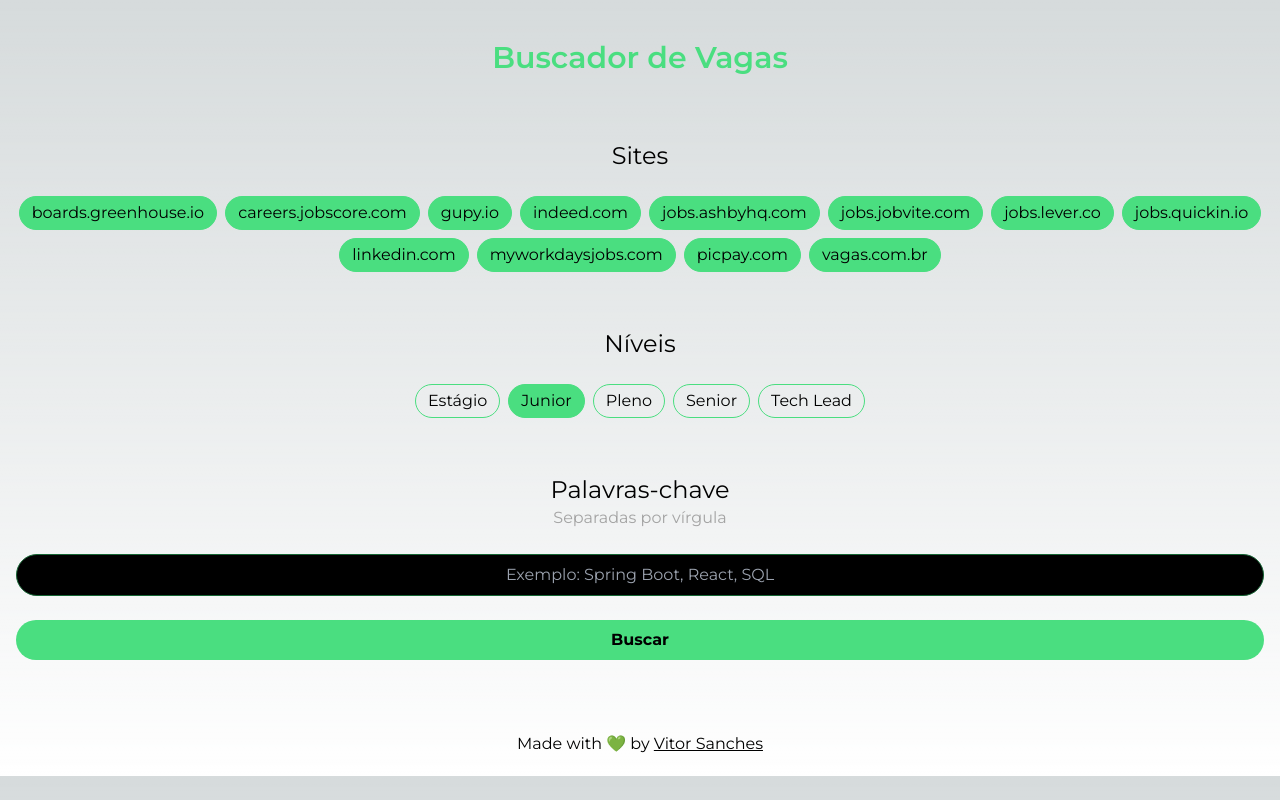
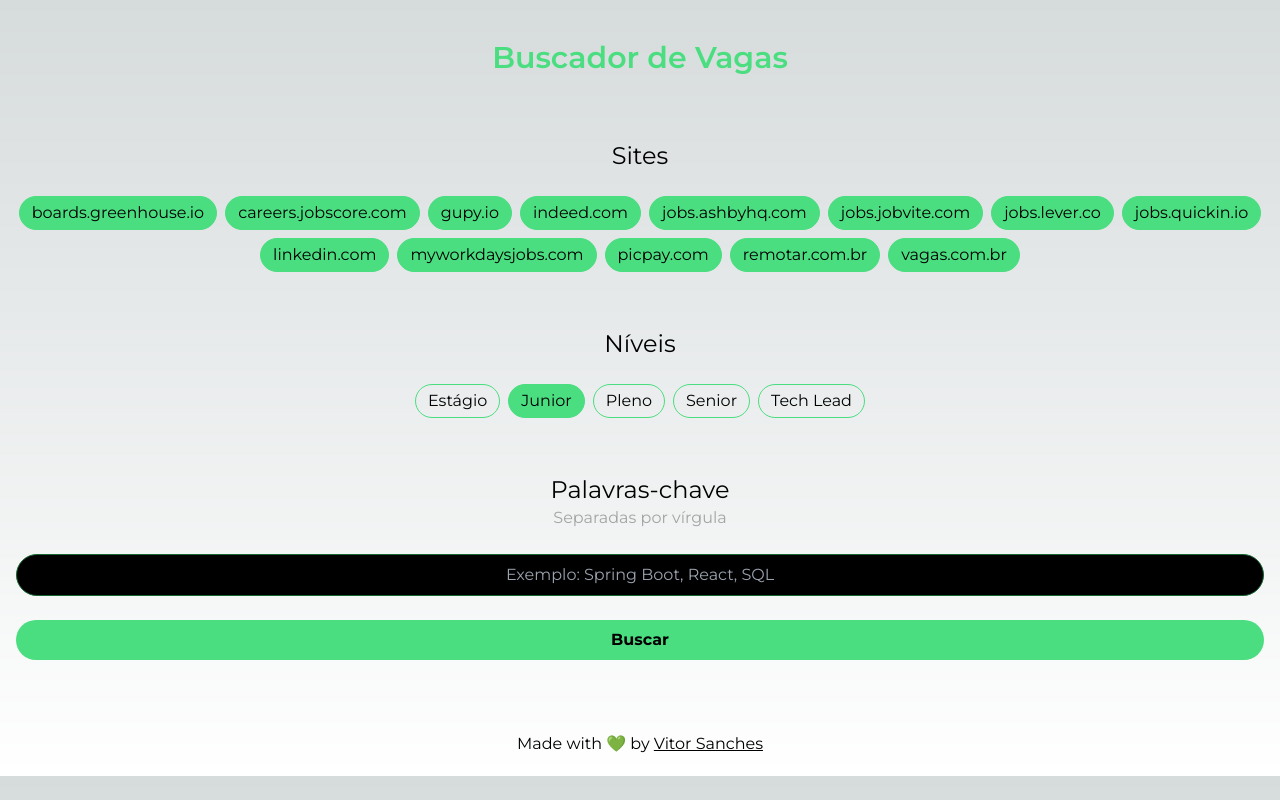
Before and after one commit to vitorxfs/jobsearch, a Next.js app: page / in a window 1280 px wide. Built offline with nearby package versions, Linux system fonts and the light colour scheme.

Commit message:
feat(links): add remotar.com.br

```diff
--- a/src/components/form/data.ts
+++ b/src/components/form/data.ts
@@ -10,6 +10,7 @@ export const jobSites = [
   'linkedin.com',
   'myworkdaysjobs.com',
   'picpay.com',
+  'remotar.com.br',
   'vagas.com.br',
 ];
 
```
